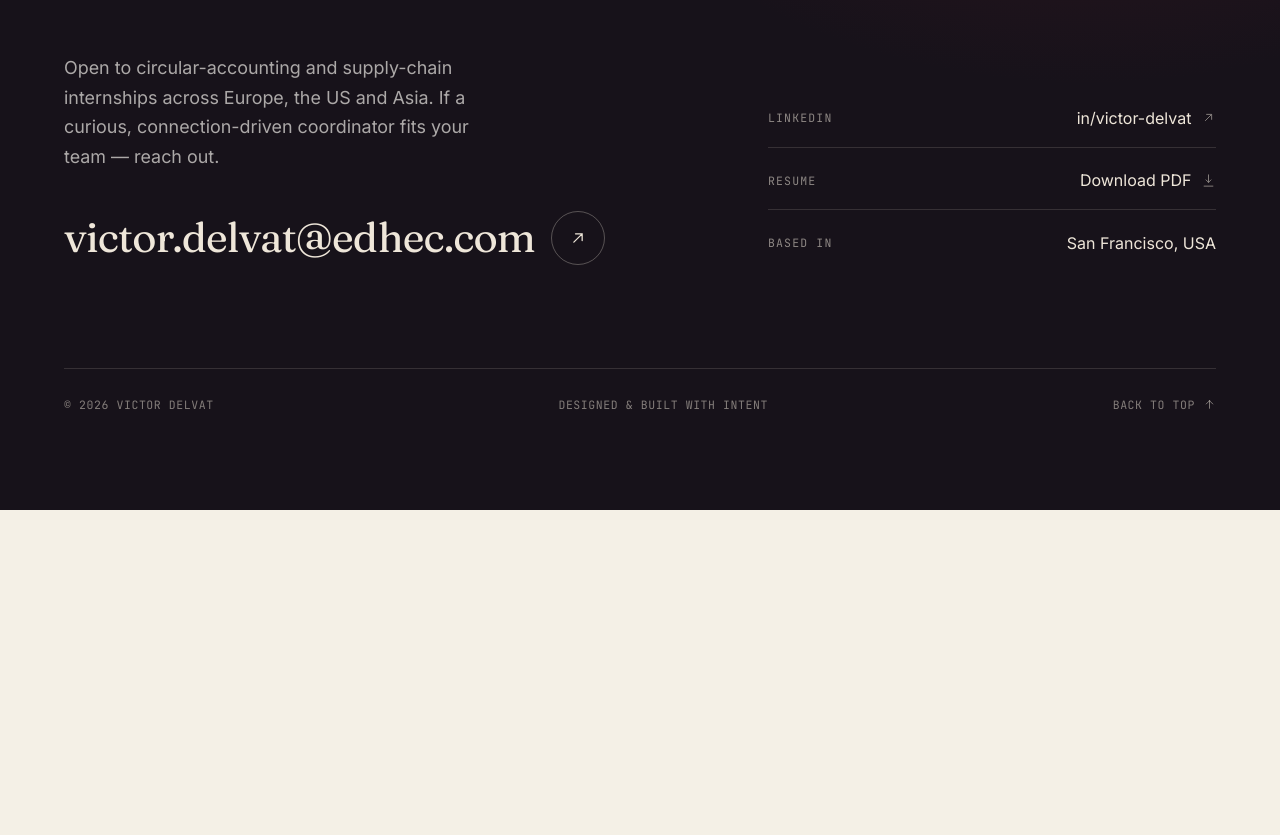
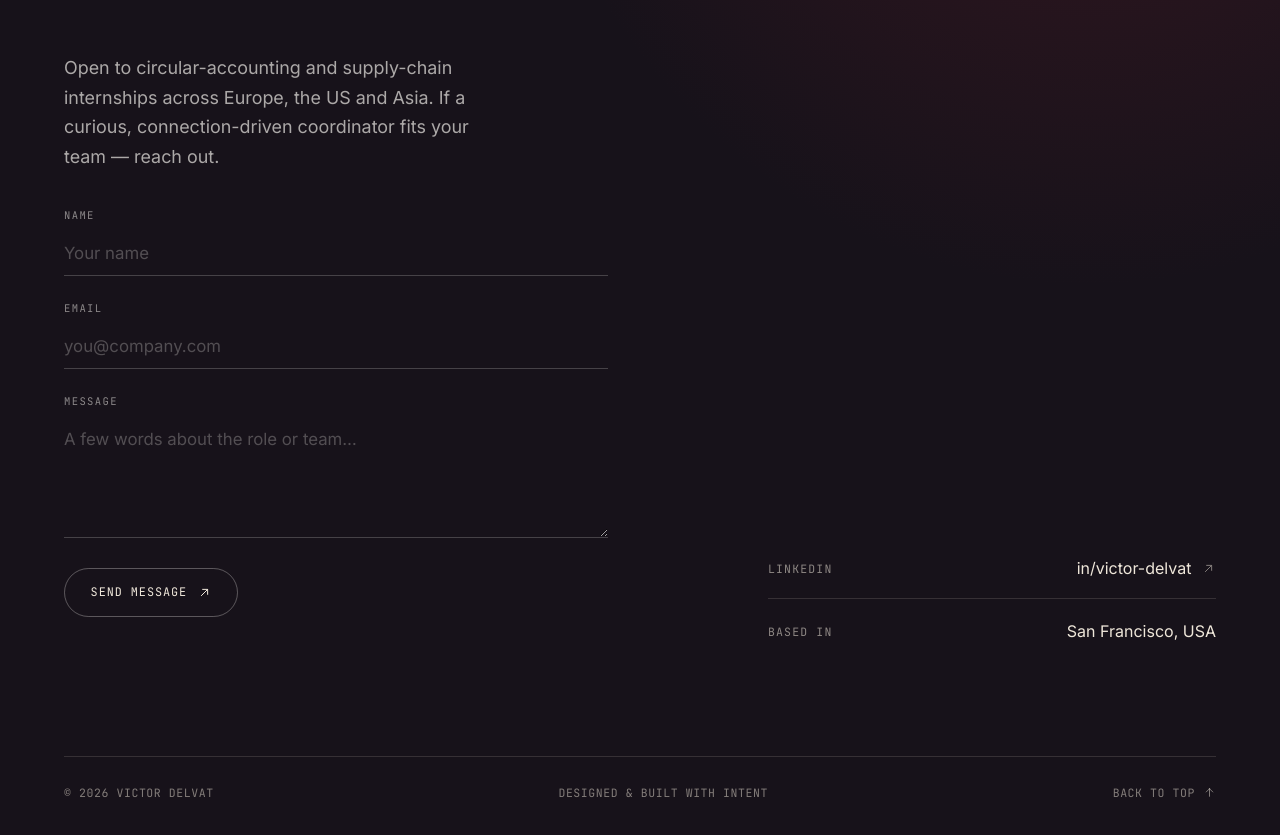
Before and after one commit to vdelvat-netizen/vdelvat-netizen.github.io, a plain HTML site: page contact.html in a window 1280 px wide. Shown: the part 379-1214 px from the top of the page. Before the commit the page ends 889 px from the top, so only its background shows below. Drawn offline with Linux system fonts and the light colour scheme.

Commit message:
Add Web3Forms contact form; remove resume download
Replace the email CTA and resume PDF download with an AJAX-submitting
contact form (Web3Forms) on the contact page, and convert the nav
"Resume" button into a "Get in touch" CTA across all pages. Untrack the
resume PDF so it is not published publicly.

Co-Authored-By: Claude Opus 4.8 <noreply@anthropic.com>

```diff
--- a/assets/main.js
+++ b/assets/main.js
@@ -136,4 +136,29 @@
       el.addEventListener('mouseleave', function(){ el.style.transform=''; });
     });
   }
+
+  /* ---------- contact form (Web3Forms, AJAX submit) ---------- */
+  (function(){
+    var form = document.getElementById('contactForm');
+    if(!form) return;
+    var status = document.getElementById('cformStatus');
+    var btn = form.querySelector('.cform-submit');
+    form.addEventListener('submit', function(e){
+      e.preventDefault();
+      if(status){ status.className='cform-status'; status.textContent='Sending…'; }
+      if(btn) btn.setAttribute('disabled','');
+      fetch(form.action, { method:'POST', body:new FormData(form), headers:{'Accept':'application/json'} })
+        .then(function(r){ return r.json().then(function(j){ return {ok:r.ok, j:j}; }); })
+        .then(function(res){
+          if(res.ok && res.j && res.j.success){
+            form.reset();
+            if(status){ status.className='cform-status ok'; status.textContent='Thanks — your message is on its way. I’ll get back to you soon.'; }
+          } else {
+            if(status){ status.className='cform-status err'; status.textContent=(res.j && res.j.message) ? res.j.message : 'Something went wrong — please try again.'; }
+          }
+        })
+        .catch(function(){ if(status){ status.className='cform-status err'; status.textContent='Network error — please try again in a moment.'; } })
+        .then(function(){ if(btn) btn.removeAttribute('disabled'); });
+    });
+  })();
 })();
--- a/assets/styles.css
+++ b/assets/styles.css
@@ -367,3 +367,32 @@ body.on-dark .cursor-dot{background:var(--dark-paper);mix-blend-mode:screen}
   ::view-transition-old(root),::view-transition-new(root){animation:none!important}
 }
 a:focus-visible,button:focus-visible{outline:2px solid var(--clay);outline-offset:3px;border-radius:2px}
+
+/* ============================================================ CONTACT FORM */
+.cform{margin-top:2.2rem;max-width:34rem;display:flex;flex-direction:column;gap:1.5rem}
+.cform .field{display:flex;flex-direction:column;gap:.5rem}
+.cform label{font-family:var(--f-mono);font-size:.66rem;letter-spacing:.13em;text-transform:uppercase;color:rgba(236,234,230,0.55)}
+.cform input,.cform textarea{
+  width:100%;background:transparent;border:none;border-bottom:1px solid rgba(236,234,230,0.22);
+  color:var(--dark-paper);font-family:var(--f-body);font-size:1.05rem;line-height:1.5;
+  padding:.55rem 0;transition:border-color .4s var(--ease);
+}
+.cform textarea{resize:vertical;min-height:3.4rem}
+.cform input::placeholder,.cform textarea::placeholder{color:rgba(236,234,230,0.28)}
+.cform input:focus,.cform textarea:focus{outline:none;border-color:var(--gold)}
+.cform-submit{
+  align-self:flex-start;margin-top:.4rem;display:inline-flex;align-items:center;
+  font-family:var(--f-mono);font-size:.74rem;letter-spacing:.08em;text-transform:uppercase;
+  border:1px solid rgba(236,234,230,0.32);border-radius:100px;padding:.85rem 1.6rem;
+  color:var(--dark-paper);position:relative;overflow:hidden;
+  transition:color .45s var(--ease),border-color .45s var(--ease);
+}
+.cform-submit::before{content:"";position:absolute;inset:0;background:var(--gold);transform:translateY(101%);transition:transform .55s var(--ease);z-index:0}
+.cform-submit span{position:relative;z-index:1;display:inline-flex;align-items:center;gap:.6rem}
+.cform-submit svg{width:15px;height:15px}
+.cform-submit:hover{color:var(--dark);border-color:var(--gold)}
+.cform-submit:hover::before{transform:translateY(0)}
+.cform-submit[disabled]{opacity:.55;pointer-events:none}
+.cform-status{min-height:1.3em;font-family:var(--f-mono);font-size:.78rem;letter-spacing:.02em;color:rgba(236,234,230,0.6);margin-top:.2rem}
+.cform-status.ok{color:var(--gold-soft)}
+.cform-status.err{color:#E08A7D}
--- a/contact.html
+++ b/contact.html
@@ -25,8 +25,8 @@
     <a href="work.html" data-nav="work"><span class="idx">03</span>Work</a>
     <a href="contact.html" data-nav="contact"><span class="idx">04</span>Contact</a>
   </nav>
-  <a class="btn-resume magnetic" href="Victor_Delvat_Resume.pdf" download data-cursor>
-    <span>Resume <svg viewBox="0 0 24 24" fill="none" stroke="currentColor" stroke-width="1.6" stroke-linecap="round" stroke-linejoin="round" aria-hidden="true"><path d="M12 3v12m0 0 4-4m-4 4-4-4M5 21h14"/></svg></span>
+  <a class="btn-resume magnetic" href="contact.html" data-cursor>
+    <span>Get in touch <svg viewBox="0 0 24 24" fill="none" stroke="currentColor" stroke-width="1.6" stroke-linecap="round" stroke-linejoin="round" aria-hidden="true"><path d="M7 17 17 7M9 7h8v8"/></svg></span>
   </a>
   <button class="nav-toggle" id="navToggle" aria-label="Open menu" aria-expanded="false"><span></span><span></span></button>
 </header>
@@ -50,10 +50,28 @@
           Open to circular-accounting and supply-chain internships across Europe, the US and Asia.
           If a curious, connection-driven coordinator fits your team — reach out.
         </p>
-        <a class="contact-cta magnetic" href="mailto:victor.delvat@edhec.com" data-cursor>
-          <span class="u">victor.delvat@edhec.com</span>
-          <span class="arrow" aria-hidden="true"><svg viewBox="0 0 24 24" fill="none" stroke="currentColor" stroke-width="1.5" stroke-linecap="round"><path d="M7 17 17 7M9 7h8v8"/></svg></span>
-        </a>
+        <form class="cform r-up" data-d="1" id="contactForm" action="https://api.web3forms.com/submit" method="POST">
+          <input type="hidden" name="access_key" value="18f24018-1a38-4fb9-9c02-9bf3e3f29993" />
+          <input type="hidden" name="subject" value="New message from your portfolio site" />
+          <input type="hidden" name="from_name" value="Victor Delvat — Portfolio" />
+          <input type="checkbox" name="botcheck" tabindex="-1" autocomplete="off" aria-hidden="true" style="display:none" />
+          <div class="field">
+            <label for="cf-name">Name</label>
+            <input id="cf-name" name="name" type="text" required autocomplete="name" placeholder="Your name" />
+          </div>
+          <div class="field">
+            <label for="cf-email">Email</label>
+            <input id="cf-email" name="email" type="email" required autocomplete="email" placeholder="you@company.com" />
+          </div>
+          <div class="field">
+            <label for="cf-message">Message</label>
+            <textarea id="cf-message" name="message" rows="4" required placeholder="A few words about the role or team…"></textarea>
+          </div>
+          <button class="cform-submit magnetic" type="submit" data-cursor>
+            <span>Send message <svg viewBox="0 0 24 24" fill="none" stroke="currentColor" stroke-width="1.6" stroke-linecap="round" stroke-linejoin="round" aria-hidden="true"><path d="M7 17 17 7M9 7h8v8"/></svg></span>
+          </button>
+          <p class="cform-status" id="cformStatus" role="status" aria-live="polite"></p>
+        </form>
       </div>
 
       <nav class="contact-links r-up" data-d="2" aria-label="Contact links">
@@ -61,12 +79,6 @@
           <span class="k">LinkedIn</span>
           <span class="v">in/victor-delvat
             <svg viewBox="0 0 24 24" fill="none" stroke="currentColor" stroke-width="1.6" stroke-linecap="round" aria-hidden="true"><path d="M7 17 17 7M9 7h8v8"/></svg>
-          </span>
-        </a>
-        <a href="Victor_Delvat_Resume.pdf" download data-cursor>
-          <span class="k">Resume</span>
-          <span class="v">Download PDF
-            <svg viewBox="0 0 24 24" fill="none" stroke="currentColor" stroke-width="1.6" stroke-linecap="round" stroke-linejoin="round" aria-hidden="true"><path d="M12 3v12m0 0 4-4m-4 4-4-4M5 21h14"/></svg>
           </span>
         </a>
         <a href="#" data-cursor style="border-bottom:none">
```
Also changed, not shown: about.html (+2 -2 lines), index.html (+2 -2 lines), journey.html (+2 -2 lines), work.html (+2 -2 lines), 3 other files.
